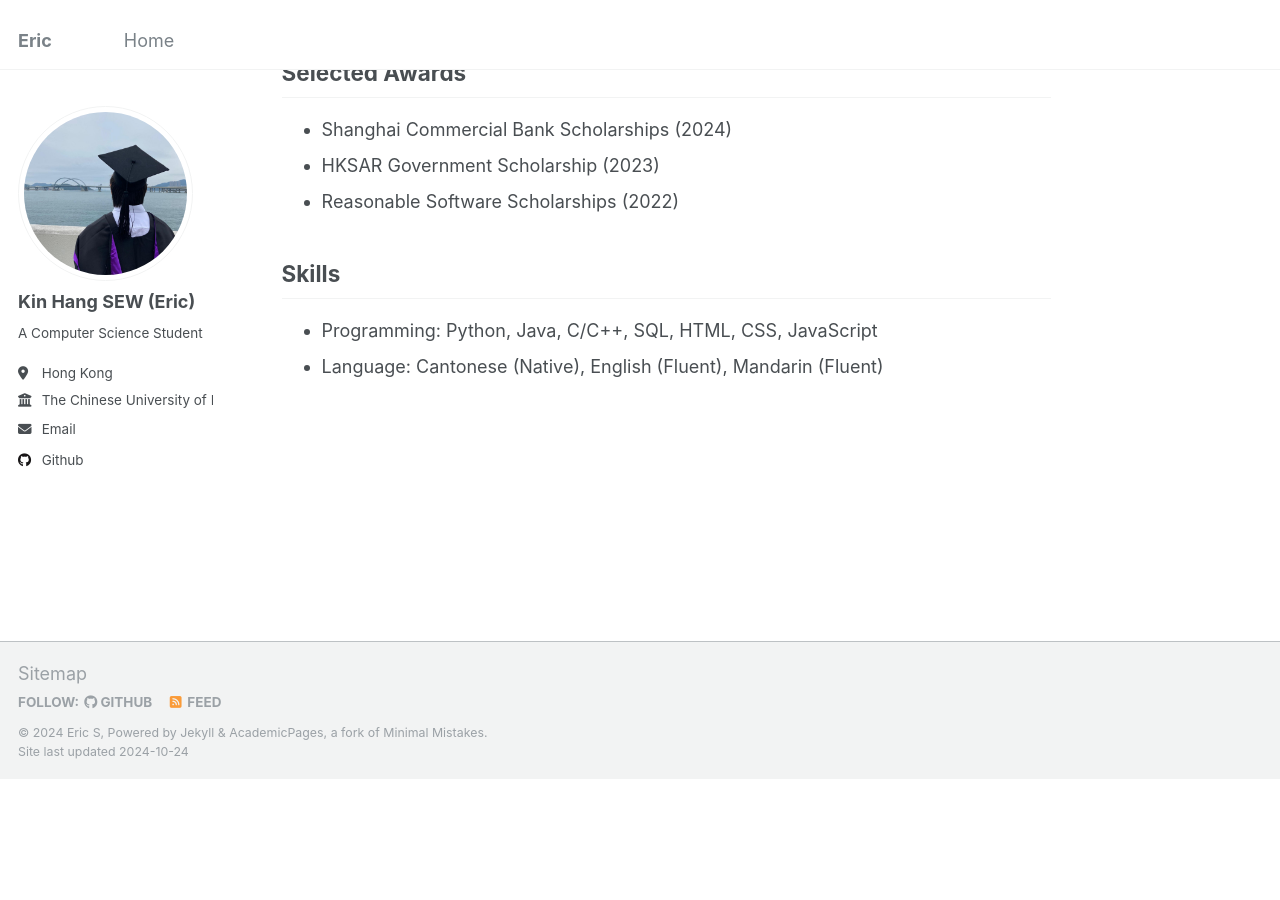
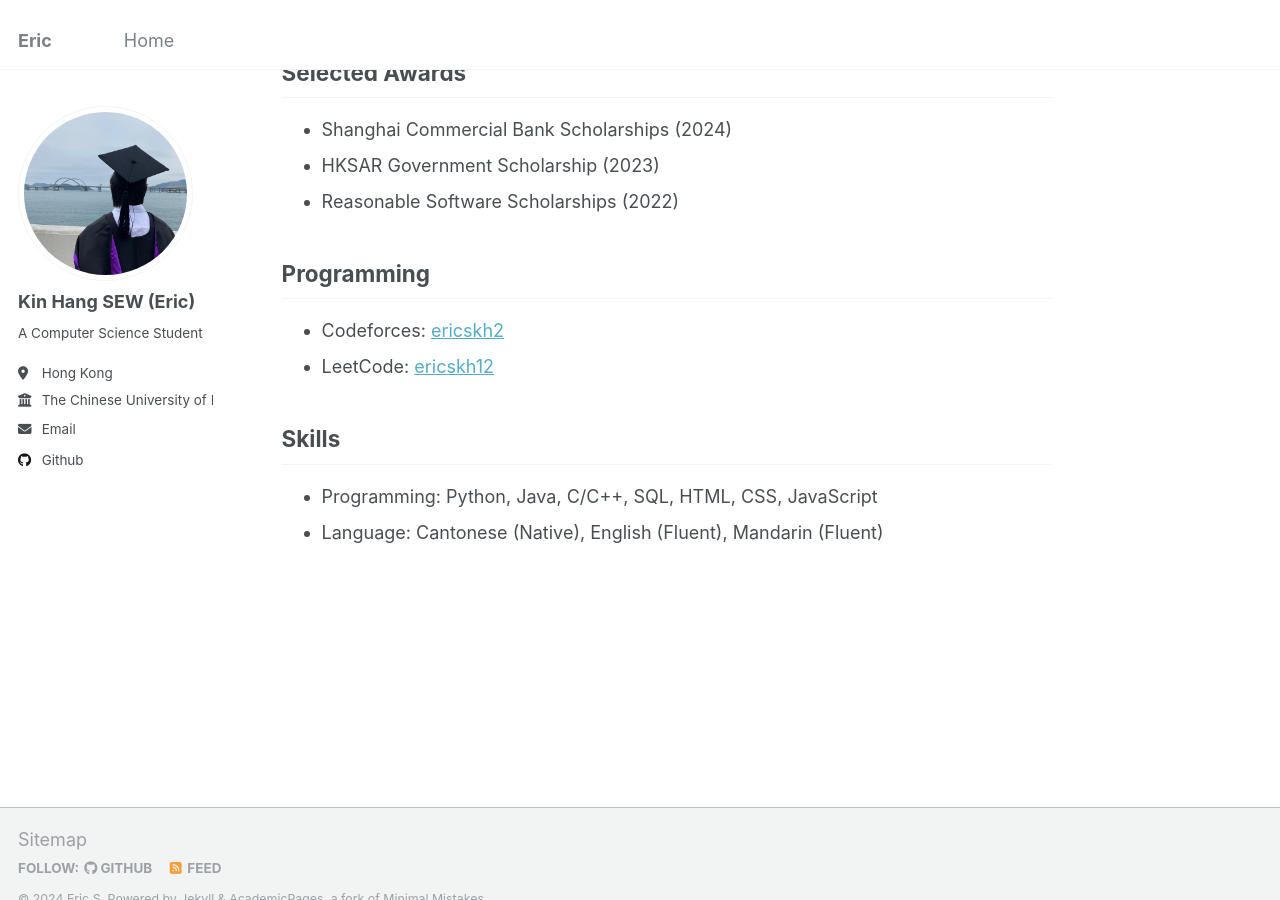
Before and after one commit to ericskh2/ericskh2.github.io, a Jekyll site: the page built from _pages/about.md, in a window 1280 px wide and 900 px high, scrolled down 729 px. Built offline with Jekyll 4.4.1, drawn with Linux system fonts in a browser that asks for light colours; before the commit the page ends 1509 px from its top, so only the background shows below that.

Commit message:
Update about.md

```diff
--- a/_pages/about.md
+++ b/_pages/about.md
@@ -29,6 +29,11 @@ Selected Awards
 - HKSAR Government Scholarship (2023)
 - Reasonable Software Scholarships (2022)
 
+Programming
+------
+- Codeforces: [ericskh2](https://codeforces.com/profile/ericskh2)
+- LeetCode: [ericskh12](https://leetcode.com/u/ericskh12/)
+
 Skills
 ------
 - Programming: Python, Java, C/C++, SQL, HTML, CSS, JavaScript
```
